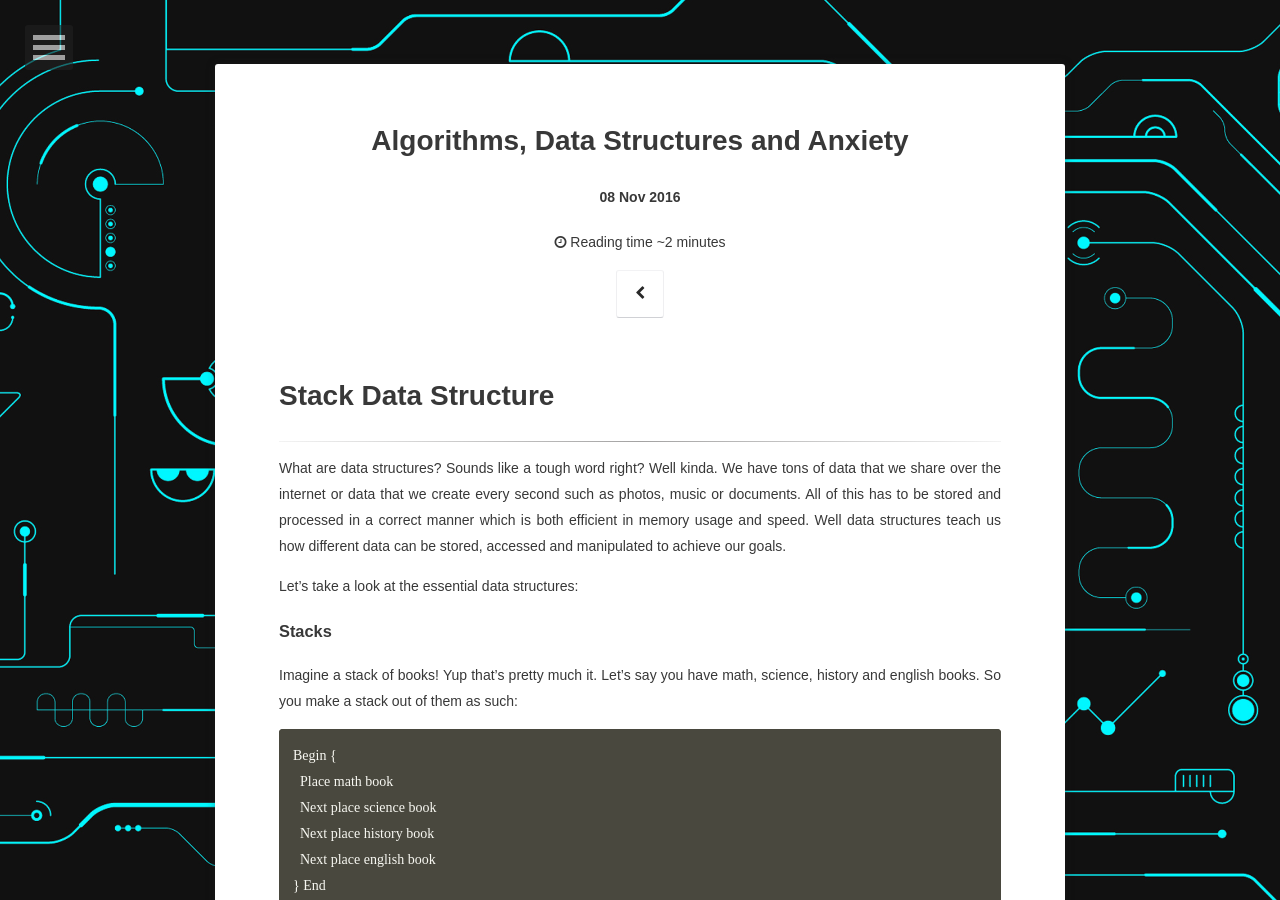
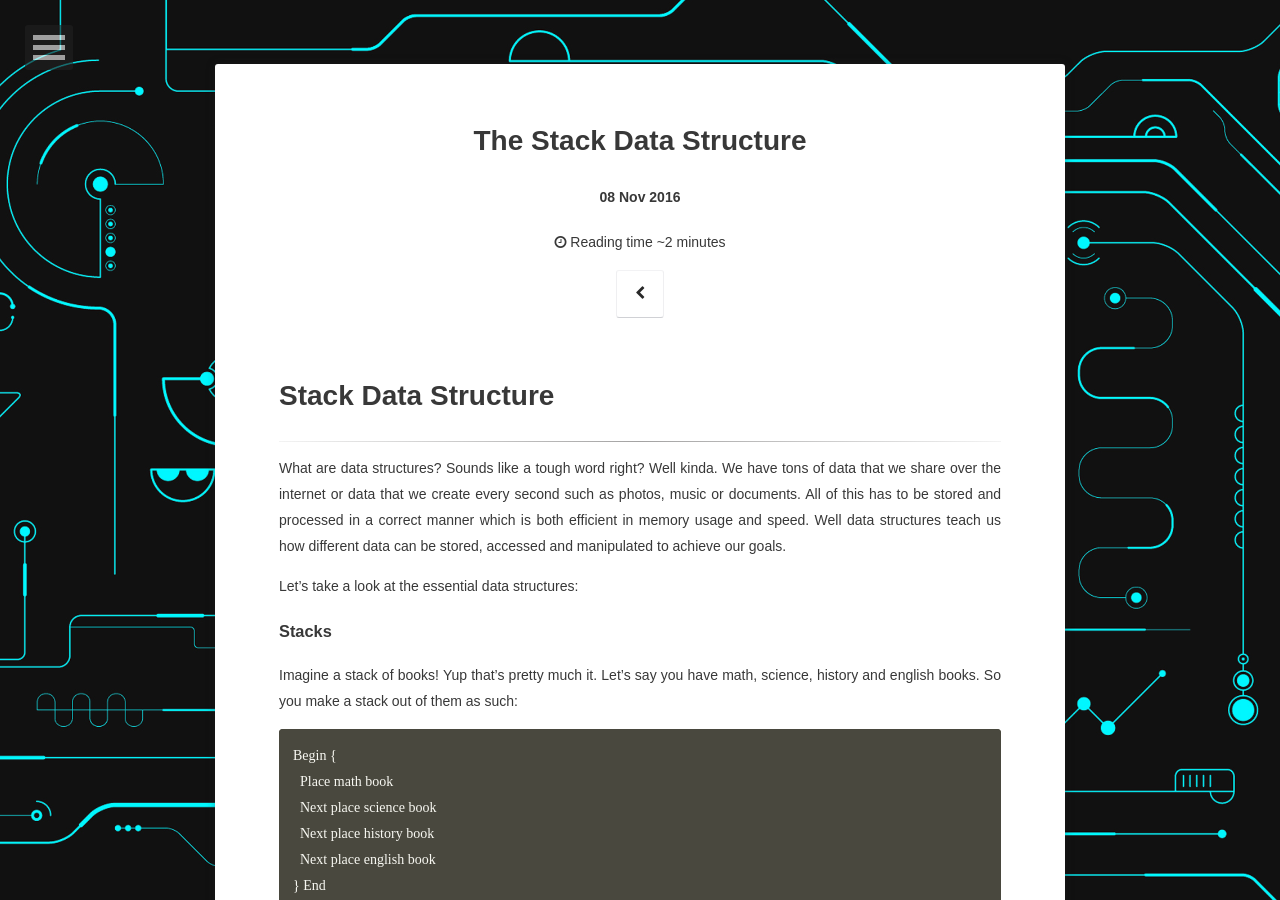
Before and after one commit to MichaelMMeskhi/michaelmmeskhi.github.io, a Jekyll site: the page built from _posts/2016-11-19-Stack.md, in a window 1280 px wide and 900 px high. Built offline with Jekyll 4.4.1, drawn with Linux system fonts in a browser that asks for light colours; some web fonts are replaced; comment, search, counter and statistics services are not loaded.

Commit message:
Added Stack Blog

```diff
--- a/_posts/2016-11-19-Stack.md
+++ b/_posts/2016-11-19-Stack.md
@@ -1,8 +1,8 @@
 ---
 layout: post
-title: "Algorithms, Data Structures and Anxiety"
+title: "The Stack Data Structure"
 date: 2016-11-08
-excerpt: "The guide to important wisdom"
+excerpt: "Introduction to DSA"
 tags: [post, algorithms, ACM, NAU, data structures, python]
 comments: true
 ---
```
